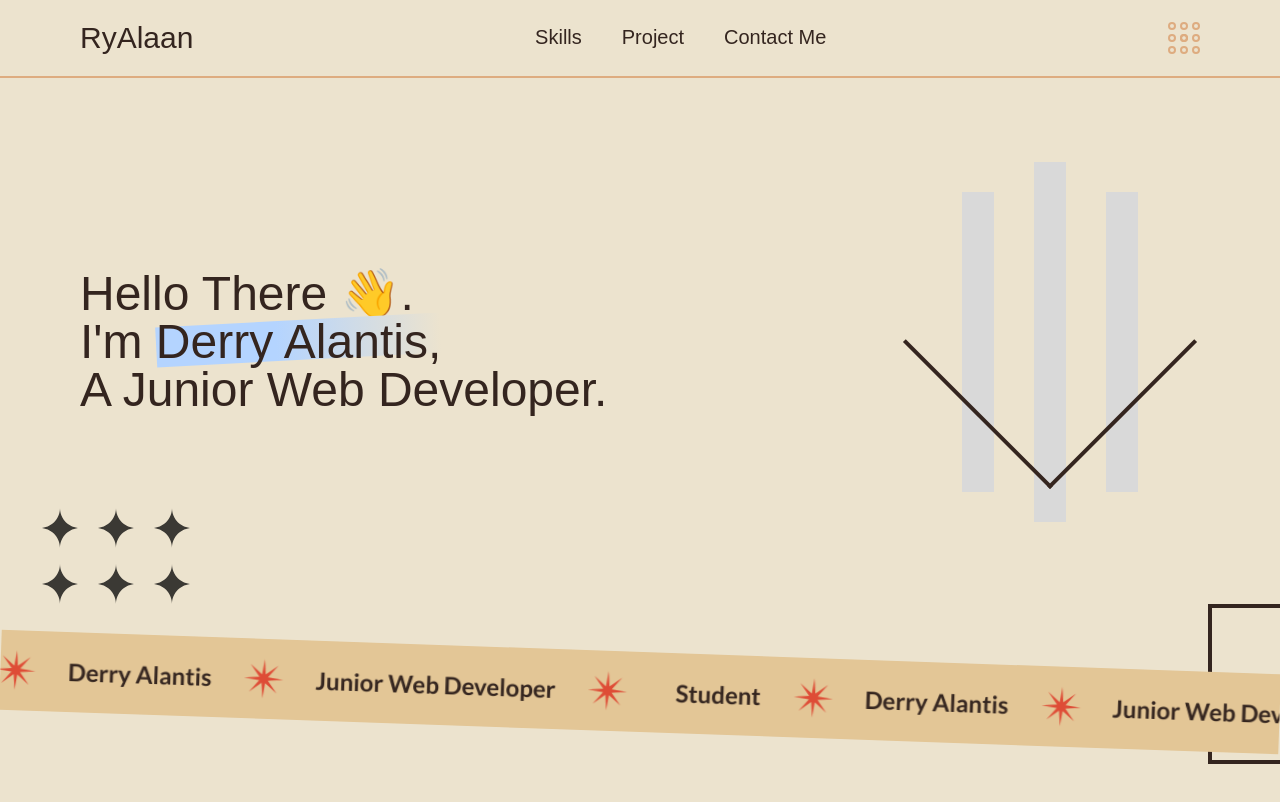
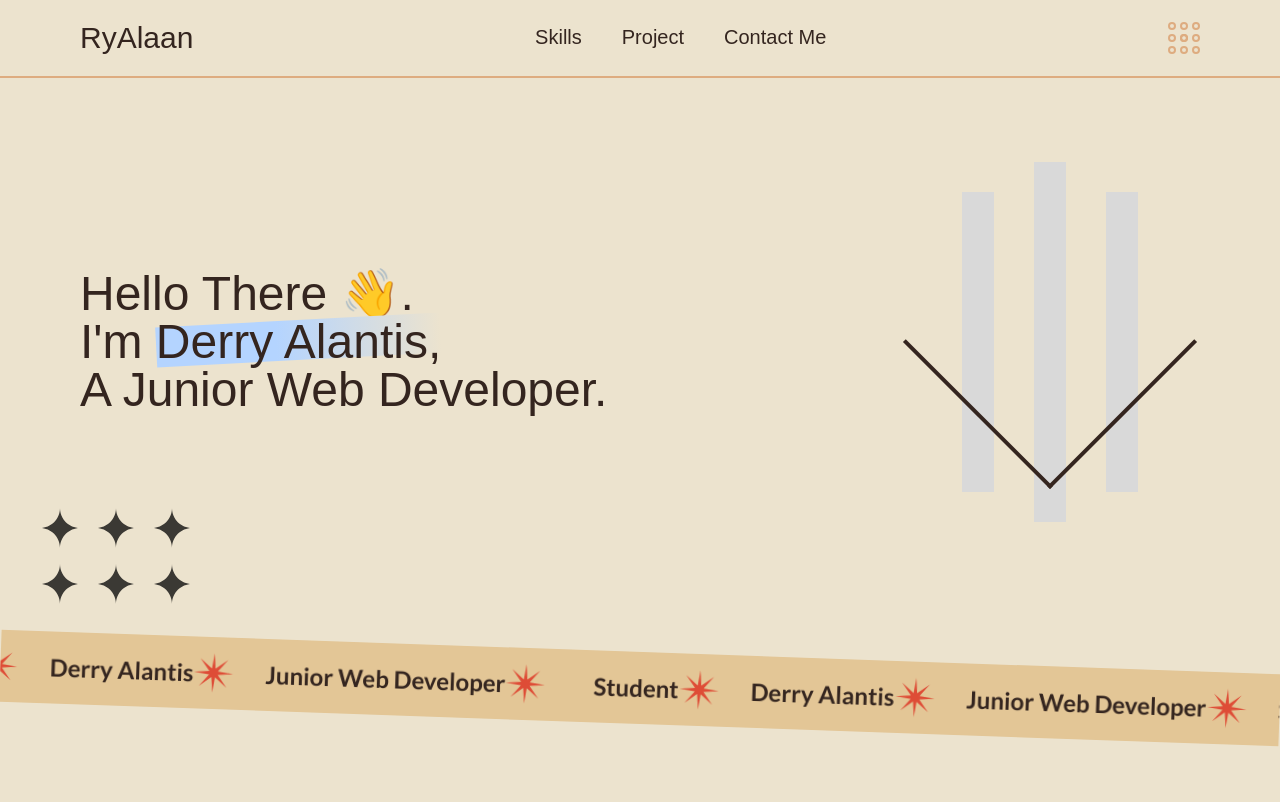
Before and after one commit to RyAlaan/portoalan, a Next.js app: page / in a window 1280 px wide. Shown: the top 802 px of the page. Built offline with nearby package versions, Linux system fonts and the light colour scheme; a web font is replaced by a local one.

Commit message:
max width

```diff
--- a/src/components/layouts/Header/index.tsx
+++ b/src/components/layouts/Header/index.tsx
@@ -1,4 +1,3 @@
-import Stars from "@/components/elements/Stars";
 import Image from "next/image";
 import { useEffect, useState } from "react";
 
@@ -13,7 +12,7 @@ const HeaderLayout = () => {
   }, []);
 
   return (
-    <div className="relative mt-20 px-6 md:px-14 lg:px-20 md:py-20 lg:py-28 gap-y-14 flex flex-col-reverse md:flex-row items-center justify-between">
+    <div className="relative w-full max-w-7xl mx-auto mt-20 px-6 md:px-14 lg:px-20 md:py-20 lg:py-28 gap-y-14 flex flex-col-reverse md:flex-row items-center justify-between">
       <div className="text-3xl md:text-5xl">
         <p>Hello There 👋.</p>
         <p>
@@ -31,14 +30,62 @@ const HeaderLayout = () => {
       </div>
       <div className="relative w-[300px] h-[300px] flex justify-center items-center ">
         <div className="h-full flex flex-row justify-center items-center gap-x-10">
-          <div className="w-8 h-4/6 md:h-full self-center bg-[#D9D9D9]"></div>
-          <div className="w-8 h-5/6 md:h-[120%] bg-[#D9D9D9]"></div>
-          <div className="w-8 h-4/6 md:h-full self-center bg-[#D9D9D9]"></div>
+          <div className="w-8 h-full self-center bg-[#D9D9D9]"></div>
+          <div className="w-8 h-[120%] bg-[#D9D9D9]"></div>
+          <div className="w-8 h-full self-center bg-[#D9D9D9]"></div>
         </div>
-        <div className="absolute -rotate-45 border-b-4 border-l-4 w-40 md:w-52 h-40 md:h-52 border-text bg-"></div>
+        <div className="absolute -rotate-45 border-b-4 border-l-4 w-48 md:w-52 h-48 md:h-52 border-text bg-"></div>
       </div>
-      <Stars />
-      <div className="absolute -bottom-40 -right-10 w-28 h-40 bg-transparent border-4 border-text"></div>
+      <div className="absolute bottom-0 left-10 grid grid-flow-col grid-rows-2 lg:gap-4">
+        <Image
+          src="/star.svg"
+          alt="star"
+          className="-scale-75 lg:scale-100"
+          width={40}
+          height={40}
+          priority
+        />
+        <Image
+          src="/star.svg"
+          alt="star"
+          className="-scale-75  lg:scale-100"
+          width={40}
+          height={40}
+          priority
+        />
+        <Image
+          src="/star.svg"
+          alt="star"
+          className="-scale-75  lg:scale-100"
+          width={40}
+          height={40}
+          priority
+        />
+        <Image
+          src="/star.svg"
+          alt="star"
+          className="-scale-75  lg:scale-100"
+          width={40}
+          height={40}
+          priority
+        />
+        <Image
+          src="/star.svg"
+          alt="star"
+          className="-scale-75  lg:scale-100"
+          width={40}
+          height={40}
+          priority
+        />
+        <Image
+          src="/star.svg"
+          alt="star"
+          className="-scale-75  lg:scale-100"
+          width={40}
+          height={40}
+          priority
+        />
+      </div>
     </div>
   );
 };
--- a/src/components/layouts/Marquee/index.tsx
+++ b/src/components/layouts/Marquee/index.tsx
@@ -13,36 +13,64 @@ const lato = Lato({
 });
 
 const Marquee = () => {
-  // useEffect(() => {
-  //   // const inner = document.getElementById("marquee__inner");
-  //   const parts = document.querySelectorAll<HTMLElement>(".marquee__part");
-
-  //   let totalWidth = 0;
-  //   parts.forEach((part) => {
-  //     totalWidth += part.offsetWidth;
-  //   });
-
-  //   let totalGap = (parts.length - 1) * 32;
-
-  //   gsap.fromTo(
-  //     "#marquee__inner",
-  //     { x: 0 },
-  //     {
-  //       x: -1 * (totalWidth + totalGap),
-  //       ease: "none",
-  //       repeat: -1,
-  //       duration: 10,
-  //     }
-  //   );
-  // }, []);
-
   return (
     <div
       className={`${lato.className} relative mt-12 flex flex-row overflow-hidden gap-4 select-none font-lato text-text font-semibold text-2xl rotate-2 bg-[#E3C696]`}
     >
-      <div className={`${styles.marquee} min-w-full justify-around flex flex-row shrink-0`}>
-        <div className="marquee__part">
-          Student
+      <div
+        className={`${styles.marquee} min-w-full justify-around flex flex-row items-center shrink-0`}
+      >
+        <div className="marquee__part">Student</div>
+        <div className="star ">
+          <Image
+            src="/marquee.svg"
+            alt="star"
+            className="transition-all mr-8"
+            width={40}
+            height={40}
+          />
+        </div>
+        <div className="marquee__part">Derry Alantis</div>
+        <div className="star ">
+          <Image
+            src="/marquee.svg"
+            alt="star"
+            className="transition-all mr-8"
+            width={40}
+            height={40}
+          />
+        </div>
+        <div className="marquee__part">Junior Web Developer</div>
+        <div className="star ">
+          <Image
+            src="/marquee.svg"
+            alt="star"
+            className="transition-all mr-8"
+            width={40}
+            height={40}
+          />
+        </div>
+        <div className="marquee__part">Student</div>
+        <div className="star ">
+          <Image
+            src="/marquee.svg"
+            alt="star"
+            className="transition-all mr-8"
+            width={40}
+            height={40}
+          />
+        </div>
+        <div className="marquee__part">Derry Alantis</div>
+        <div className="star ">
+          <Image
+            src="/marquee.svg"
+            alt="star"
+            className="transition-all mr-8"
+            width={40}
+            height={40}
+          />
+        </div>
+        <div className="marquee__part">Junior Web Developer</div>
         <div className="star ">
           <Image
             src="/marquee.svg"
@@ -53,8 +81,10 @@ const Marquee = () => {
           />
         </div>
       </div>
-        <div className="marquee__part">
-          Derry Alantis
+      <div
+        className={`${styles.marquee} min-w-full justify-around flex flex-row items-center shrink-0`}
+      >
+        <div className="marquee__part">Student</div>
         <div className="star ">
           <Image
             src="/marquee.svg"
@@ -64,9 +94,7 @@ const Marquee = () => {
             height={40}
           />
         </div>
-        </div>
-        <div className="marquee__part">
-          Junior Web Developer
+        <div className="marquee__part">Derry Alantis</div>
         <div className="star ">
           <Image
             src="/marquee.svg"
@@ -76,9 +104,7 @@ const Marquee = () => {
             height={40}
           />
         </div>
-        </div>
-        <div className="marquee__part">
-          Student
+        <div className="marquee__part">Junior Web Developer</div>
         <div className="star ">
           <Image
             src="/marquee.svg"
@@ -88,9 +114,7 @@ const Marquee = () => {
             height={40}
           />
         </div>
-        </div>
-        <div className="marquee__part">
-          Derry Alantis
+        <div className="marquee__part">Student</div>
         <div className="star ">
           <Image
             src="/marquee.svg"
@@ -100,9 +124,17 @@ const Marquee = () => {
             height={40}
           />
         </div>
+        <div className="marquee__part">Derry Alantis</div>
+        <div className="star ">
+          <Image
+            src="/marquee.svg"
+            alt="star"
+            className="transition-all mr-8"
+            width={40}
+            height={40}
+          />
         </div>
-        <div className="marquee__part">
-          Junior Web Developer
+        <div className="marquee__part">Junior Web Developer</div>
         <div className="star ">
           <Image
             src="/marquee.svg"
@@ -114,81 +146,6 @@ const Marquee = () => {
         </div>
       </div>
     </div>
-      <div className={`${styles.marquee} min-w-full justify-around flex flex-row shrink-0`}>
-        <div className="marquee__part">
-          Student
-          <div className="star ">
-            <Image
-              src="/marquee.svg"
-              alt="star"
-              className="transition-all mr-8"
-              width={40}
-              height={40}
-            />
-          </div>
-        </div>
-        <div className="marquee__part">
-          Derry Alantis
-          <div className="star ">
-            <Image
-              src="/marquee.svg"
-              alt="star"
-              className="transition-all mr-8"
-              width={40}
-              height={40}
-            />
-          </div>
-        </div>
-        <div className="marquee__part">
-          Junior Web Developer
-          <div className="star ">
-            <Image
-              src="/marquee.svg"
-              alt="star"
-              className="transition-all mr-8"
-              width={40}
-              height={40}
-            />
-          </div>
-        </div>
-        <div className="marquee__part">
-          Student
-          <div className="star ">
-            <Image
-              src="/marquee.svg"
-              alt="star"
-              className="transition-all mr-8"
-              width={40}
-              height={40}
-            />
-          </div>
-        </div>
-        <div className="marquee__part">
-          Derry Alantis
-          <div className="star ">
-            <Image
-              src="/marquee.svg"
-              alt="star"
-              className="transition-all mr-8"
-              width={40}
-              height={40}
-            />
-          </div>
-        </div>
-        <div className="marquee__part">
-          Junior Web Developer
-          <div className="star ">
-            <Image
-              src="/marquee.svg"
-              alt="star"
-              className="transition-all mr-8"
-              width={40}
-              height={40}
-            />
-          </div>
-        </div>
-      </div>
-    </div>
   );
 };
 
--- a/src/components/layouts/Navbar/index.tsx
+++ b/src/components/layouts/Navbar/index.tsx
@@ -5,7 +5,8 @@ const NavbarLayout = () => {
   const [isNavOpen, setIsNavOpen] = useState<boolean>(false);
 
   return (
-    <div className="fixed z-[99999] w-full px-6 md:px-20 py-5 flex flex-row justify-between items-center bg-primary border-b-2 border-secondary">
+    <div className="fixed z-[99999] w-full bg-primary border-b-2 border-secondary">
+      <div className="w-full max-w-7xl mx-auto px-6 md:px-20 py-5 flex flex-row justify-between items-center">
         <a href="/" className="text-3xl">
           RyAlaan
         </a>
@@ -25,6 +26,7 @@ const NavbarLayout = () => {
         </div>
         <ToggleNav isNavOpen={isNavOpen} setIsNavOpen={setIsNavOpen} />
       </div>
+    </div>
   );
 };
 
--- a/src/pages/index.tsx
+++ b/src/pages/index.tsx
@@ -17,6 +17,7 @@ export default function Home() {
       <NavbarLayout />
       <HeaderLayout />
       <Marquee />
+
     </div>
   );
 }
```
Lines whose indentation alone changed are shown as unchanged.
